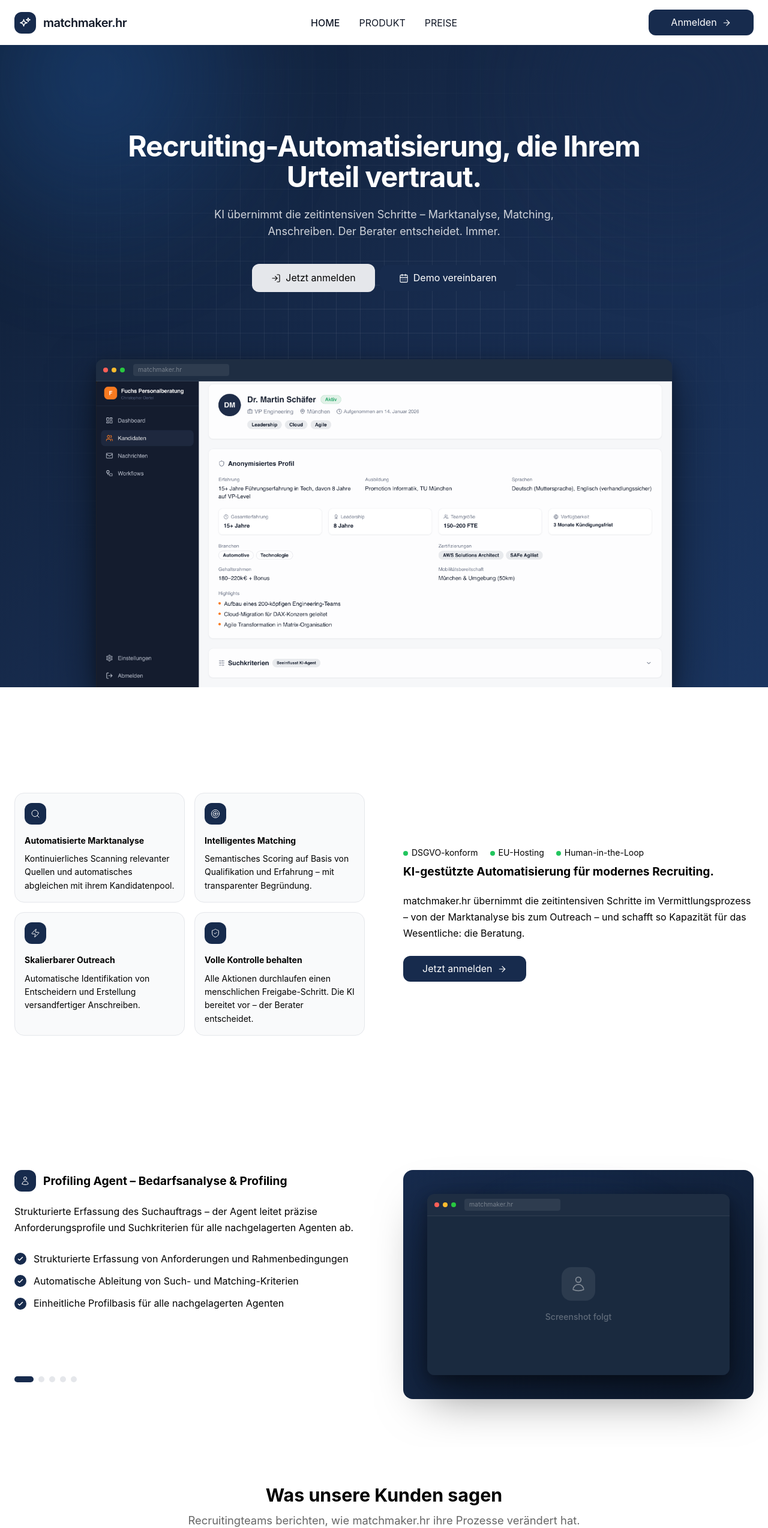
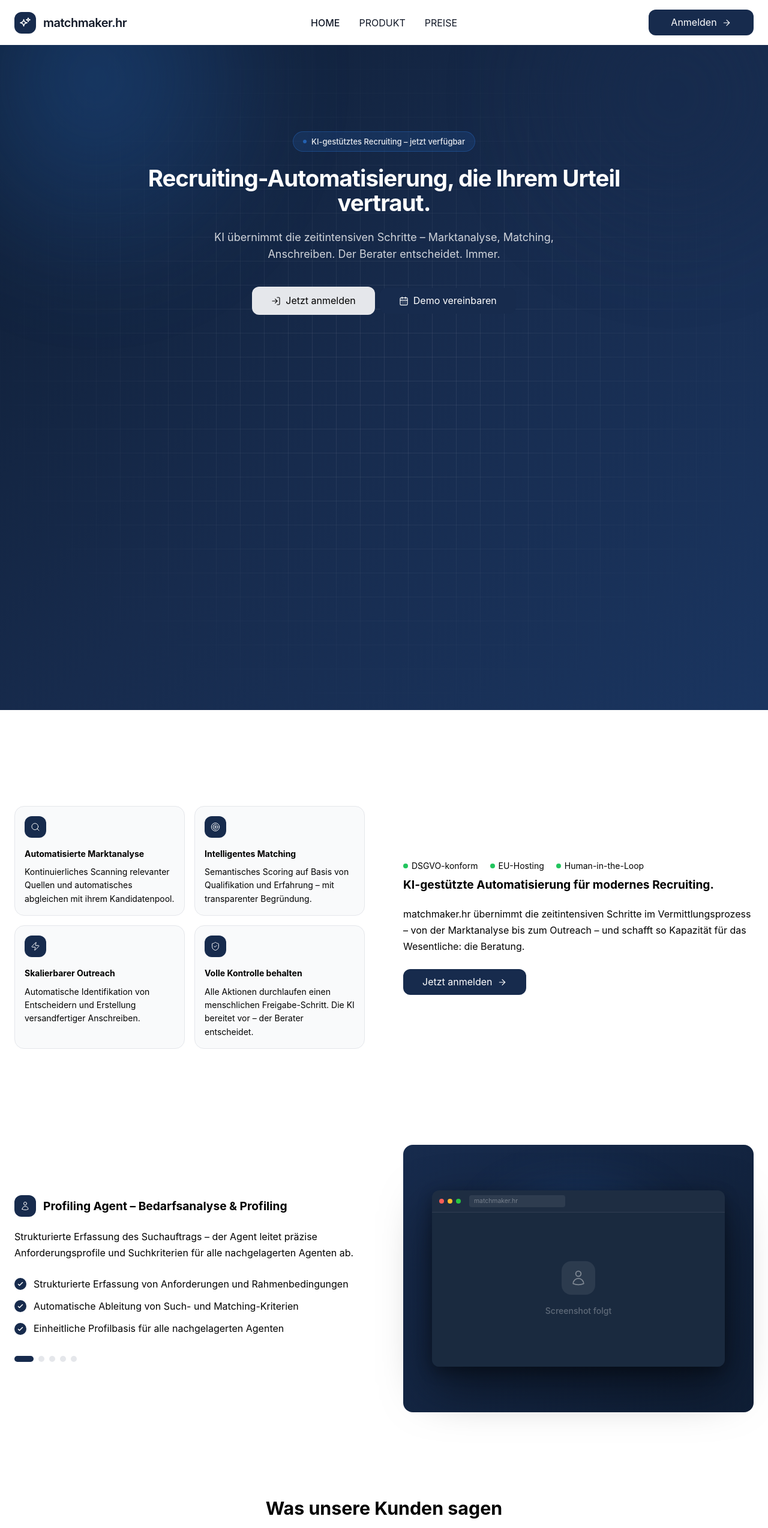
Before and after one commit to c-odenk/matchmaker-ui, a Vue app: page /#/ in a window 1280 px wide. Shown: the top 2548 px of the page at 60% size. Built offline with nearby package versions, Linux system fonts and the light colour scheme.

Commit message:
Benefits Komponente upgrade

```diff
--- a/src/components/landing/V2/Landing-Benefits-V2.vue
+++ b/src/components/landing/V2/Landing-Benefits-V2.vue
@@ -1,5 +1,5 @@
 <template>
-  <section class="py-20 md:py-28 lg:pt-44 lg:pb-36 bg-white">
+  <section class="py-20 md:py-28 lg:pt-40 lg:pb-20 bg-white">
 
     <!-- Mobile: stacked layout -->
     <div class="sm:hidden">
--- a/src/components/landing/V2/Landing-Pricing-V2.vue
+++ b/src/components/landing/V2/Landing-Pricing-V2.vue
@@ -1,5 +1,5 @@
 <template>
-  <section class="py-20 md:py-28 lg:py-20 lg:pb-4 2xl:pt-28 2xl:pb-4 bg-white">
+  <section class="py-20 md:py-28 lg:pt-10 lg:pb-5 2xl:pt-28 2xl:pb-4 bg-white">
     <div class="mx-auto max-w-container-lg 2xl:max-w-container px-container-h">
 
       <!-- Header -->
--- a/src/components/landing/V2/Landing-Testimonials-V2.vue
+++ b/src/components/landing/V2/Landing-Testimonials-V2.vue
@@ -1,5 +1,5 @@
 <template>
-  <section class="py-12 md:py-16 bg-white">
+  <section class="py-12 md:py-16 lg:py-15 bg-white">
     <div class="mx-auto max-w-container-lg 2xl:max-w-container px-container-h">
 
       <!-- Header -->
--- a/src/components/landing/V3/Landing-Hero-V3.vue
+++ b/src/components/landing/V3/Landing-Hero-V3.vue
@@ -34,10 +34,20 @@
           </svg>
         </div>
 
-        <div class="relative z-20 pt-28 md:pt-36 pb-0">
+        <div class="relative z-20 pt-28 md:pt-36 pb-28 md:pb-0">
 
           <!-- Hero Text -->
           <div class="mx-auto w-full px-container-h text-center">
+
+            <!-- Badge -->
+            <div class="hero-animate-item flex justify-center mb-6" style="animation-delay: 0s">
+              <span class="inline-flex items-center gap-2 px-4 py-1.5 rounded-full text-p-small-sm font-medium"
+                style="background: rgba(41,118,214,0.15); color: rgba(255,255,255,0.9); border: 1px solid rgba(41,118,214,0.35);">
+                <span class="w-1.5 h-1.5 rounded-full animate-pulse" style="background: #2976d6;"></span>
+                KI-gestütztes Recruiting – jetzt verfügbar
+              </span>
+            </div>
+
             <div class="hero-animate-item" style="animation-delay: 0.1s">
               <h1 class="max-w-4xl mx-auto text-h1-sm md:text-h1-md lg:text-h1-lg 2xl:text-h1-2xl tracking-tight text-white">
                 {{ hero.heading }}
@@ -56,8 +66,8 @@
             </div>
           </div>
 
-          <!-- Dashboard Mockup -->
-          <div class="hero-animate-item relative mt-28 mx-auto max-w-5xl px-4 sm:px-8" style="animation-delay: 0.4s">
+          <!-- Dashboard Mockup – nur ab sm sichtbar -->
+          <div class="hero-animate-item hidden sm:block relative mt-28 mx-auto max-w-5xl px-4 sm:px-8" style="animation-delay: 0.4s">
             <div
               class="relative w-full overflow-hidden"
               style="border-radius: 12px 12px 0 0; box-shadow: 0 32px 80px rgba(0,0,0,0.5), 0 8px 24px rgba(0,0,0,0.3);"
--- a/src/components/landing/V3/Landing-Product-V3.vue
+++ b/src/components/landing/V3/Landing-Product-V3.vue
@@ -1,11 +1,11 @@
 <template>
   <section class="py-20 md:py-28 lg:py-20 bg-white overflow-hidden">
     <div class="mx-auto max-w-container-lg 2xl:max-w-container px-container-h">
-      <div class="flex flex-col lg:flex-row items-start gap-12 lg:gap-16">
+      <div class="flex flex-col lg:flex-row items-start lg:items-center gap-12 lg:gap-16">
 
         <!-- Left: Text -->
-        <div class="lg:w-1/2 flex flex-col gap-6 justify-center">
-          <div class="overflow-hidden min-h-[280px] lg:min-h-[320px]">
+        <div class="lg:w-1/2 flex flex-col gap-8 justify-center">
+          <div class="overflow-hidden min-h-[280px] lg:min-h-[220px]">
             <transition name="fade-right" mode="out-in">
             <div :key="currentIndex" class="flex flex-col gap-5">
 
@@ -60,7 +60,7 @@
         <!-- Right: Screenshot Panel -->
         <div class="lg:w-1/2 w-full">
           <div
-            class="relative w-full rounded-2xl p-8 md:p-10"
+            class="relative w-full rounded-2xl p-8 md:p-12"
             style="background: linear-gradient(135deg, #172b4d 0%, #0f1e35 100%);"
           >
 
@@ -71,7 +71,7 @@
             ></div>
 
             <!-- Browser-Chrome Mockup -->
-            <div style="min-height: 300px;">
+            <div style="min-height: 350px; display: flex; align-items: center; justify-content: center;">
             <transition name="fade-right" mode="out-in">
               <div
                 :key="currentIndex"
--- a/tailwind.config.js
+++ b/tailwind.config.js
@@ -34,7 +34,7 @@
 
         'h1-sm':  ['2.25rem',  { lineHeight: '1.15', fontWeight: '700' }],  // Smartphone
         'h1-md':  ['3rem',     { lineHeight: '1.1',  fontWeight: '700' }],  // Tablet
-        'h1-lg':  ['3rem',     { lineHeight: '1.05',  fontWeight: '700' }], // Laptop
+        'h1-lg':  ['2.4rem',     { lineHeight: '1.05',  fontWeight: '700' }], // Laptop
         'h1-2xl': ['3.5rem',  { lineHeight: '1.1', fontWeight: '700' }],  // Desktop
 
         // ── H2 ──────────────────────────────────────────────────────────────
```
